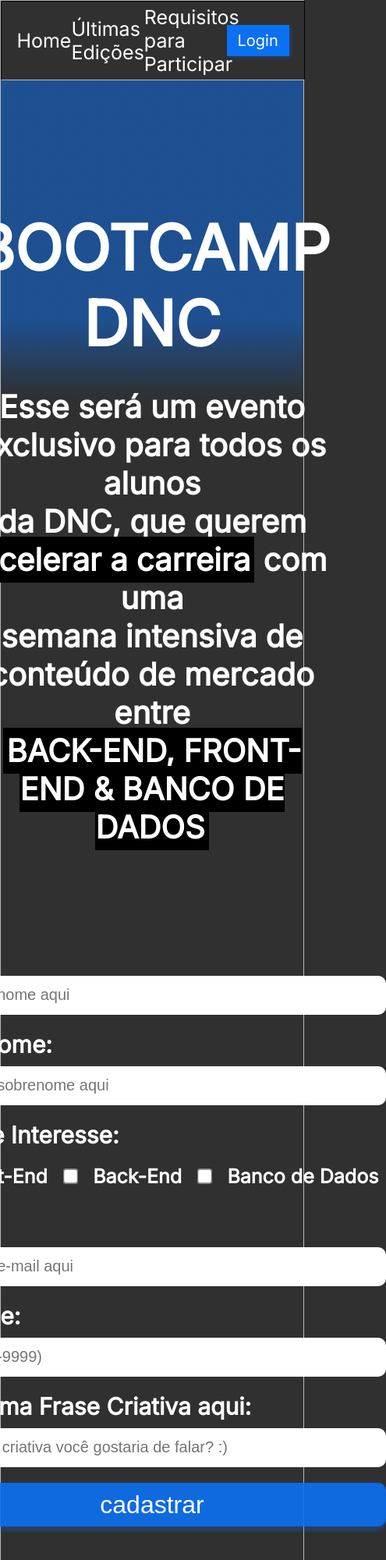
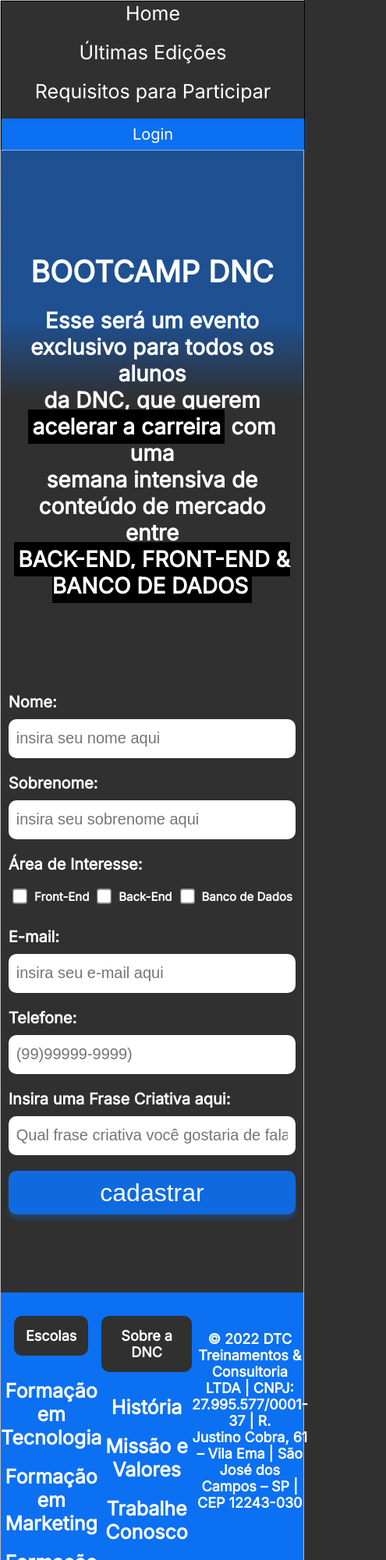
Before and after one commit to ribeiroigor32/BootcampDNC, a plain HTML site: page index.html in a window 390 px wide. Shown: the top 2000 px of the page at 78% size, 495 px wide, since content can reach past the window. Drawn offline with Linux system fonts and the light colour scheme.

Commit message:
Adicionando media queries para mobiles

```diff
--- a/index.html
+++ b/index.html
@@ -143,6 +143,113 @@
             box-shadow: 0px 6px 4px rgba(12, 112, 242, 0.25);
             cursor: pointer;
         }
+        footer {
+            width: 100%;
+            background-color: var(--azul-dnc);
+        }
+        footer .linha1 {
+            display: flex;
+            justify-content: space-around;
+            align-items: center;
+        }
+        footer ul{
+            list-style: none;
+            margin: 0px;
+            padding: 0px;
+        }
+        footer nav {
+            display: flex;
+            flex-direction: column;
+            align-items: center;
+            height: 330px;
+
+        }
+        footer h5 {
+            text-align: center;
+            color: white;
+            font-weight: 800;
+            font-size: 18px;
+            font-family: var(--fonte-padrão);
+            background-color: var(--preto-dnc);
+            border-radius: 10px;
+            padding: 15px 15px 15px 15px;
+            margin-bottom: 10px;
+        }
+        footer ul li{
+            text-align: center;
+            color: white;
+            font-weight: 600;
+            font-size: 25px;
+            font-family: var(--fonte-padrão);
+            margin: 20px 0px 20px 0px;
+        }
+        footer ul li a {
+            color: white;
+            text-decoration: none;
+        }
+        footer ul li a:hover {
+            color:var(--cinze-hover)
+        }
+        footer .endereço {
+            font-weight: 600;
+            font-size: 18px;
+            font-family: var(--fonte-padrão);
+            color: white;
+            text-align: center;
+        }
+        footer .linha2 {
+            display: flex;
+            justify-content: center;
+            margin: 10px 0px 10px 0px;
+            height: 35px;
+            padding: 10px;
+        }
+        footer .linha2 a{
+            font-family: var(--fonte-padrão);
+            font-size: 18px;
+            font-weight: 600;
+            color: white;
+            text-decoration: none;
+            padding: 5px;
+        }
+        footer .linha2 a:hover {
+            color: var(--cinze-hover)
+        }
+@media only screen and (max-width: 600px){
+    #principal {
+        flex-direction: column;
+        height: auto;
+    }
+    #menu {
+        flex-direction: column;
+        width: 100%;
+        margin: 0px;
+
+    }
+    #menu a {
+            height: 50px;
+            align-items: center;
+    }
+    #principal button {
+        width: 100%;
+        margin: 0px;
+    }
+    section h1 {
+        font-size: 38px;
+    }
+    section h2 {
+        font-size: 28px;
+        padding-right: 15px;
+        padding-left: 15px;
+    }
+    form {
+        width: 95%;
+        font-size: 20px;
+    }
+    .checkbox-itens label {
+        font-size: 15px;
+    }
+}
     </style>
 </head>
 <body>
@@ -201,5 +308,56 @@
             <input type="submit" value="cadastrar">
         </form>
     </section>
+    <footer>
+        <div class="linha1">
+            <nav>
+                <h5>Escolas</h5>
+                <ul>
+                    <li>
+                        <a href="">Formação em Tecnologia</a>
+                    </li>
+                    <li>
+                        <a href="">Formação em Marketing</a>
+                    </li>
+                    <li>
+                        <a href="">Formação em Dados</a>
+                    </li>
+                    <li>
+                        <a href="">Formação em Projetos</a>
+                    </li>
+                    <li>
+                        <a href="">Formação em Produto</a>
+                    </li>
+                </ul>
+            </nav>
+            <nav>
+                <h5>Sobre a DNC</h5>
+                <ul>
+                    <li>
+                        <a href="">História</a>
+                    </li>
+                    <li>
+                        <a href="">Missão e Valores</a>
+                    </li>
+                    <li>
+                        <a href="">Trabalhe Conosco</a>
+                    </li>
+                    <li>
+                        <a href="">Conteúdo Gratuito</a>
+                    </li>
+                </ul>
+            </nav>
+            <div class="endereço">
+                © 2022 DTC Treinamentos & Consultoria<br>
+                LTDA | CNPJ: 27.995.577/0001-37 | R.<br>
+                Justino Cobra, 61 – Vila Ema | São José dos<br>
+                Campos – SP | CEP 12243-030
+            </div>
+        </div>
+        <div class="linha2">
+            <a href="">Termos de Uso </a>
+            <a href="">| Política de Privacidade</a>
+        </div>
+    </footer>
 </body>
 </html>
```
